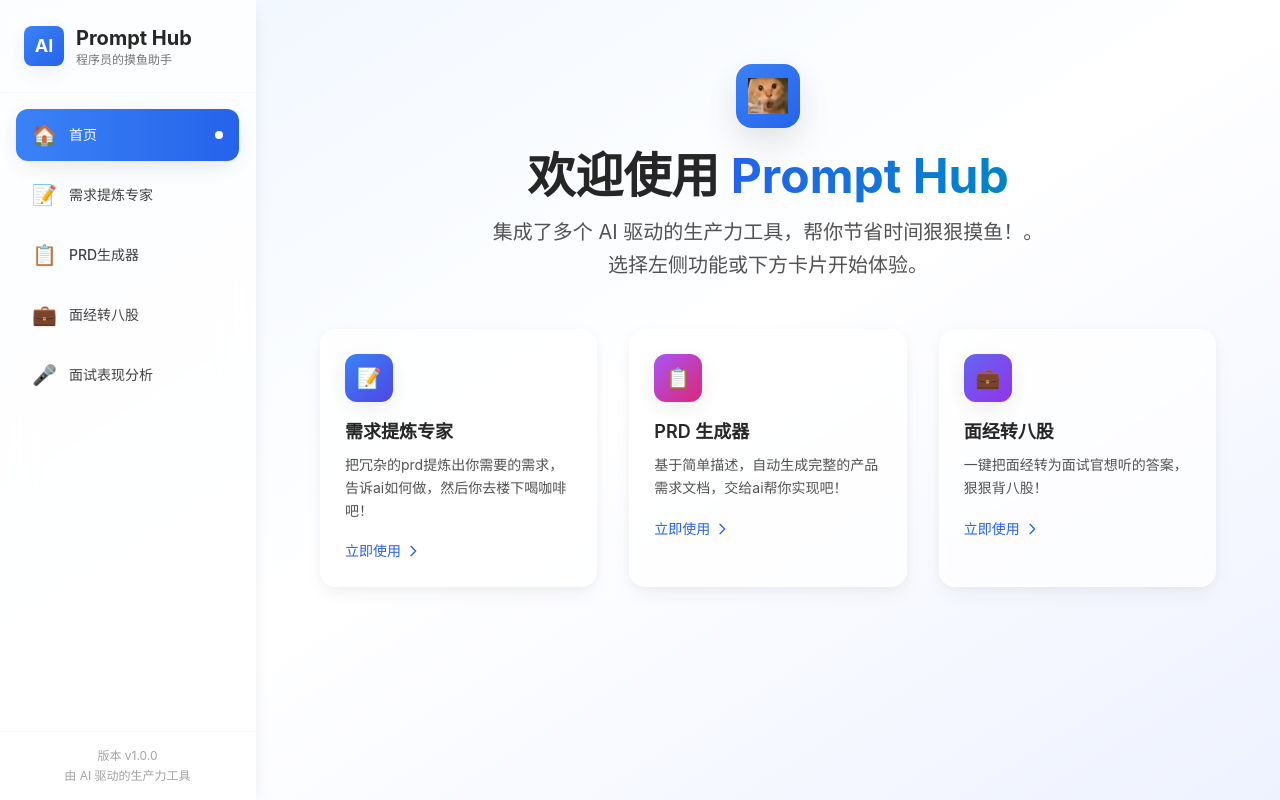
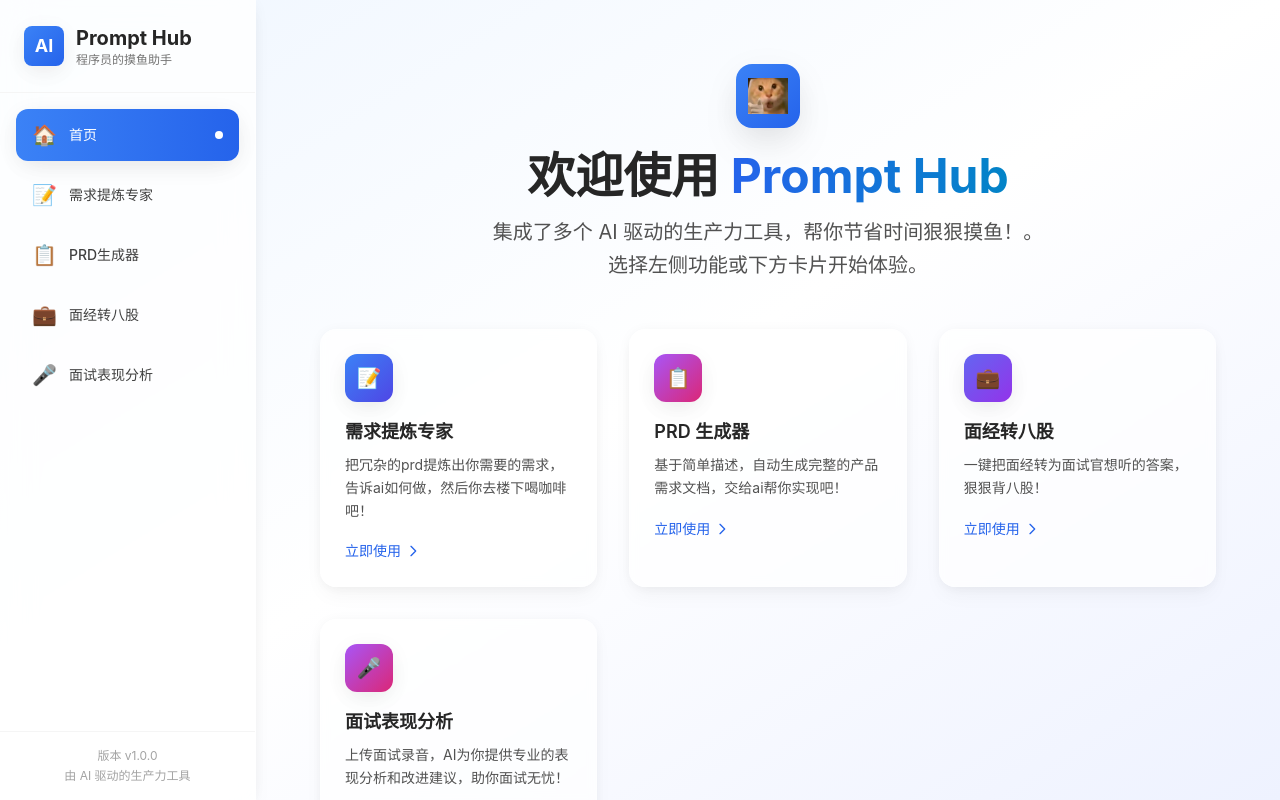
Before and after one commit to dfhfg123/AI-Demand-Refining, a SvelteKit app: page / in a window 1280 px wide. Built offline with nearby package versions, Linux system fonts and the light colour scheme.

Commit message:
fix首页

```diff
--- a/src/routes/+page.svelte
+++ b/src/routes/+page.svelte
@@ -27,6 +27,13 @@
       description: "一键把面经转为面试官想听的答案，狠狠背八股！",
       href: "/interview",
       color: "from-indigo-500 to-purple-600"
+    },
+    {
+      icon: "🎤",
+      title: "面试表现分析",
+      description: "上传面试录音，AI为你提供专业的表现分析和改进建议，助你面试无忧！",
+      href: "/interview-analysis",
+      color: "from-purple-500 to-pink-600"
     }
   ];
 </script>
```
